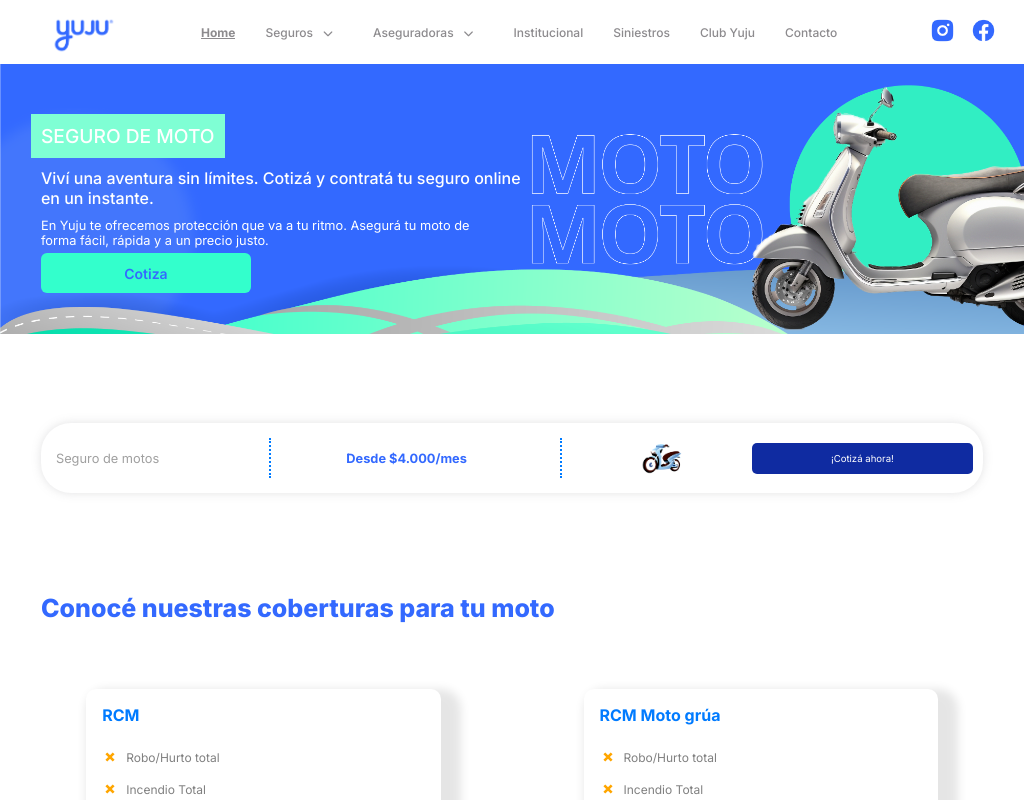
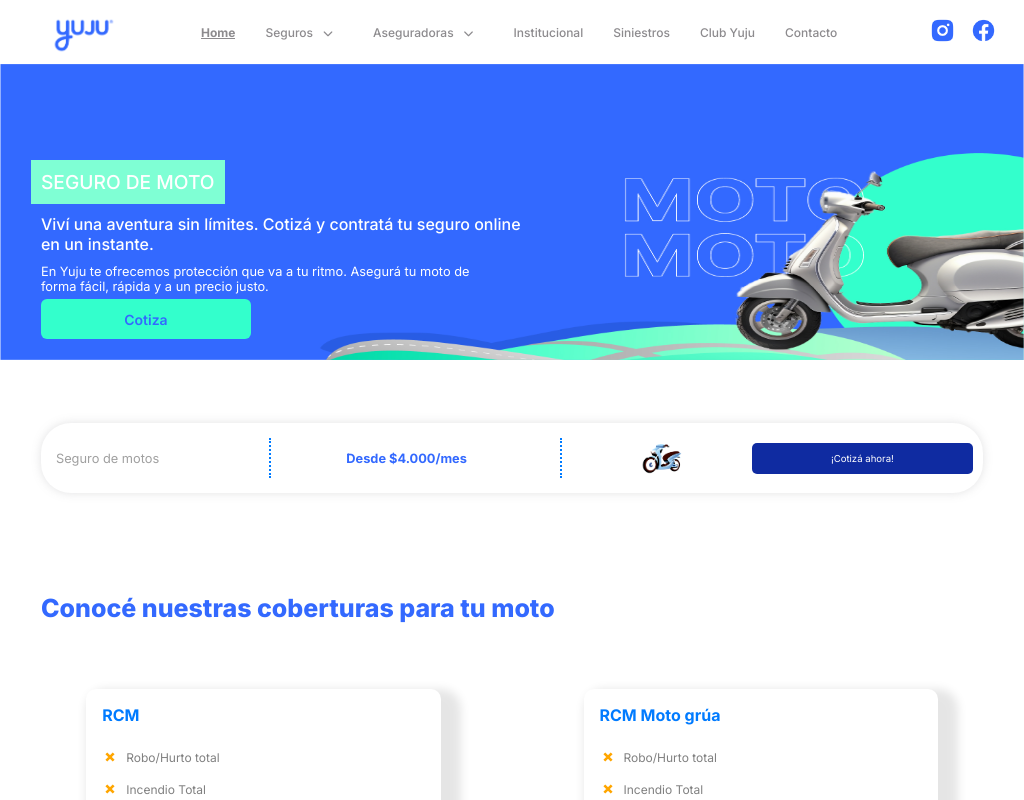
Before and after one commit to yujuDevops/yuju__dev__v1, a React (Vite) app: page /moto in a window 1024 px wide. Shown: the top 800 px of the page. Built offline with nearby package versions, Linux system fonts and the light colour scheme.

Commit message:
agregando cambios responsiv

```diff
--- a/src/pages/motoPage/motoPageComponents/components/HeaderMotos.css
+++ b/src/pages/motoPage/motoPageComponents/components/HeaderMotos.css
@@ -1,3 +1,11 @@
+.header-motos .imgPorDefectoMotos{
+  display: block;
+}
+
+.header-motos .imgRemplazoMotos{
+  display: none;
+}
+
 .header-motos img{
   position: absolute;
   display: flex;
@@ -11,6 +19,8 @@
   top: 120px;
   left:4%
 }
+
+
 
 
 .h1-motos {
@@ -98,12 +108,12 @@
 }
 
 @media
-(min-width: 900px) and (max-width: 1150px) {
+(min-width: 500px) and (max-width: 1150px) {
 
 
   .container-motos{
 
-    top: 50px;
+    top: 96px;
 
   }
 
@@ -126,5 +136,16 @@
   font-size: 80%;
 }
 
+.header-motos .imgPorDefectoMotos{
+
+  display: none;
+}
+
+.header-motos .imgRemplazoMotos{
+  height: 37%;
+  display: block;
+  width: 100%;
+}
+
 
 }
--- a/src/pages/motoPage/motoPageComponents/components/HeaderMotos.jsx
+++ b/src/pages/motoPage/motoPageComponents/components/HeaderMotos.jsx
@@ -1,4 +1,5 @@
 import fotoMotos from '../../../../assets/image/Header-seguro-moto.png'
+import fotoMotoTablet from '../../../../assets/image/Header-Moto-tablet.jpg'
 import { Button } from '../../../../components/buttonHeader/Button'
 
 import "../components/HeaderMotos.css"
@@ -7,7 +8,8 @@
   return (
    <>
    <header className='header-motos'>
-  <img src={fotoMotos} alt="" />
+  <img src={fotoMotos} alt=""  className='imgPorDefectoMotos' />
+  <img  src={fotoMotoTablet} alt="" className='imgRemplazoMotos'  />
   <div className='container-motos'>
   <h1 className='h1-motos'>SEGURO DE MOTO</h1>
   <h2 className='h2-motos'>Viví una aventura sin límites. Cotizá y contratá  tu seguro online<br/> en un instante.</h2>
```
Also changed, not shown: src/assets/image/Header-Moto-tablet.jpg (added).
